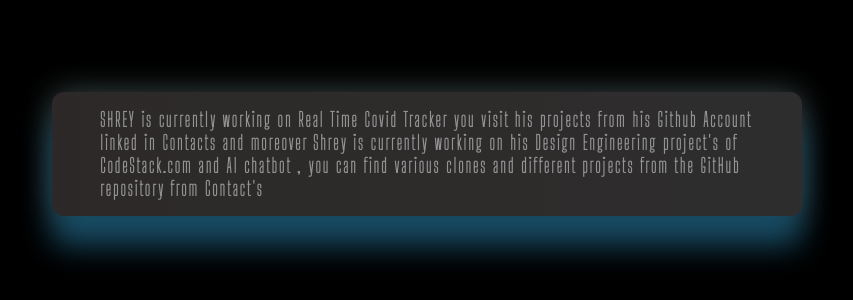
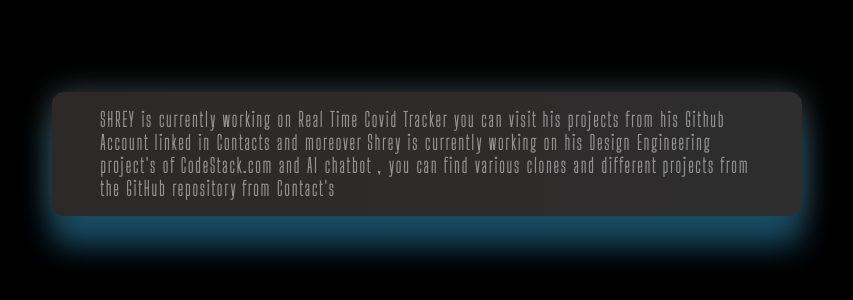
Before and after one commit to patidarV1jay/deliShrey, a plain HTML site: page project.html in a window 1280 px wide. Shown: the part 164-464 px from the top of the page, without its empty margins (213-1066 px from the left). Drawn offline with Linux system fonts and the light colour scheme.

Commit message:
Update project.html

```diff
--- a/project.html
+++ b/project.html
@@ -9,7 +9,7 @@
 </head>
 <body>
     <div class="card">
-        <p id="projects">SHREY is currently working on Real Time Covid Tracker you visit his projects from his Github Account linked in Contacts and moreover Shrey is currently working on his Design Engineering project's of CodeStack.com and AI chatbot , you can find various clones and different projects from the GitHub repository from Contact's </p>
+        <p id="projects">SHREY is currently working on Real Time Covid Tracker you can visit his projects from his Github Account linked in Contacts and moreover Shrey is currently working on his Design Engineering project's of CodeStack.com and AI chatbot , you can find various clones and different projects from the GitHub repository from Contact's </p>
     </div>
 
 </body>
```
